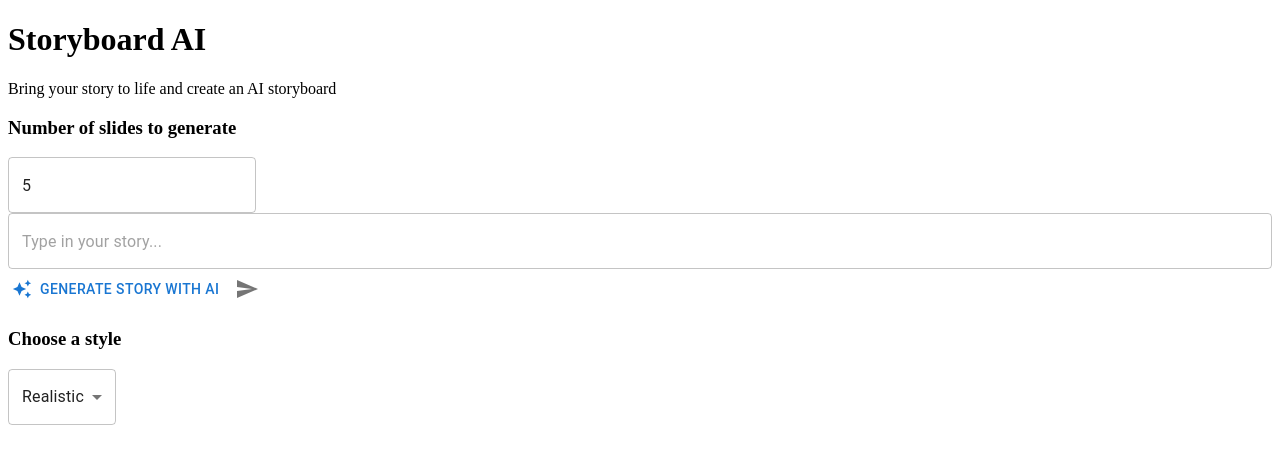
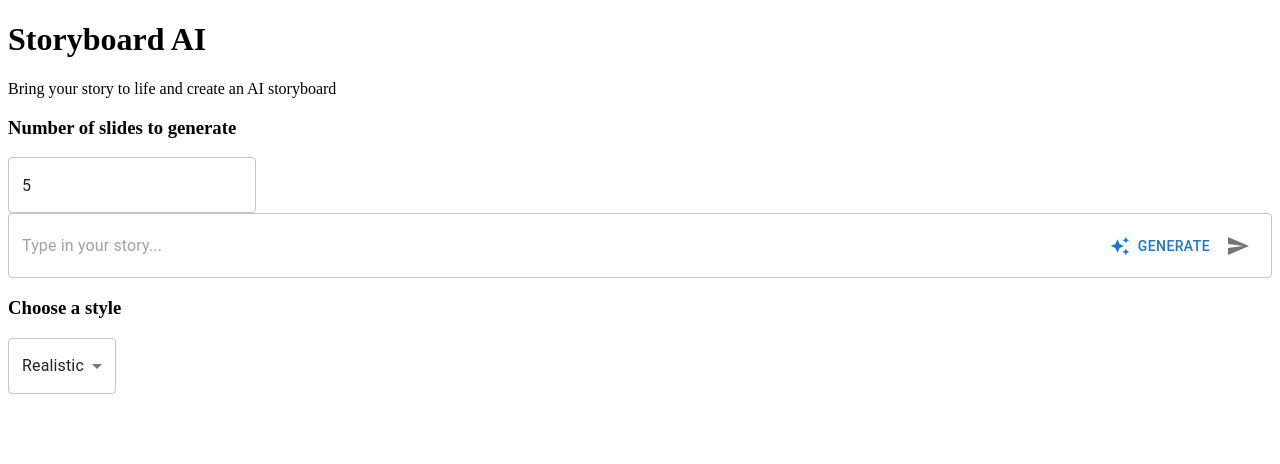
Before and after one commit to Zion-Dev1/storyboard-ai, a React (Vite) app in the folder client/: page / in a window 1280 px wide. Shown: the top 464 px of the page. Built offline with nearby package versions, Linux system fonts and the light colour scheme.

Commit message:
position generate and submit btns inside the input

```diff
--- a/client/src/components/GenerateStoryBtn.tsx
+++ b/client/src/components/GenerateStoryBtn.tsx
@@ -27,7 +27,7 @@ const GenerateStoryBtn = () => {
     const character = result.results;
 
     setCharacter(character);
-    return character
+    return character;
   };
 
   return (
@@ -46,7 +46,7 @@ const GenerateStoryBtn = () => {
       }}
       startIcon={isGenerating ? <CircularProgress /> : <AutoAwesome />}
     >
-      Generate Story with AI
+      Generate
     </Button>
   );
 };
--- a/client/src/components/StoryInput.tsx
+++ b/client/src/components/StoryInput.tsx
@@ -1,19 +1,30 @@
-import { TextField } from "@mui/material";
+import { InputAdornment, TextField } from "@mui/material";
+import GenerateStoryBtn from "./GenerateStoryBtn";
+import SubmitBtn from "./SubmitBtn";
+
 import useStoryInputStore from "../store/storyInputStore";
 
 const StoryInput = () => {
   const { storyInInput, setStoryInInput } = useStoryInputStore();
 
   return (
-    <div>
     <TextField
       fullWidth
       placeholder="Type in your story..."
       value={storyInInput.split(". ").join(".\n\n")}
       onChange={(e) => setStoryInInput(e.target.value)}
       multiline
+      slotProps={{
+        input: {
+          endAdornment: (
+            <InputAdornment position="end">
+              <GenerateStoryBtn />
+              <SubmitBtn />
+            </InputAdornment>
+          ),
+        },
+      }}
     ></TextField>
-    </div>
   );
 };
 
--- /dev/null
+++ b/client/src/components/SubmitBtn.tsx
@@ -0,0 +1,26 @@
+import { IconButton } from "@mui/material";
+import { Send } from "@mui/icons-material";
+
+import useStoryInputStore from "../store/storyInputStore";
+import { useNavigate } from "react-router-dom";
+
+const SubmitBtn = () => {
+  const { storyInInput } = useStoryInputStore();
+
+  const navigate = useNavigate();
+
+  const handleSubmit = (e: React.FormEvent) => {
+    e.preventDefault();
+    if (!storyInInput) return;
+
+    navigate("/board");
+  };
+
+  return (
+    <IconButton type="submit" onClick={handleSubmit}>
+      <Send />
+    </IconButton>
+  );
+};
+
+export default SubmitBtn;
--- a/client/src/pages/Home.tsx
+++ b/client/src/pages/Home.tsx
@@ -1,25 +1,8 @@
 import StoryInput from "../components/StoryInput";
 import StyleDropdown from "../components/StyleDropdown";
-import GenerateStoryBtn from "../components/GenerateStoryBtn";
 import NumOfSlidesInput from "../components/NumOfSlidesInput";
 
-import { useNavigate } from "react-router-dom";
-import { IconButton } from "@mui/material";
-import { Send } from "@mui/icons-material";
-import useStoryInputStore from "../store/storyInputStore";
-
 const HomeScreen = () => {
-  const { storyInInput } = useStoryInputStore();
-
-  const navigate = useNavigate();
-
-  const handleSubmit = (e: React.FormEvent) => {
-    e.preventDefault();
-    if (!storyInInput) return;
-
-    navigate("/board");
-  };
-
   return (
     <>
       <h1>Storyboard AI</h1>
@@ -27,11 +10,7 @@ const HomeScreen = () => {
       <NumOfSlidesInput />
 
       <StoryInput />
-      <GenerateStoryBtn />
 
-      <IconButton type="submit" onClick={handleSubmit}>
-        <Send />
-      </IconButton>
       <StyleDropdown />
     </>
   );
```
Lines whose indentation alone changed are shown as unchanged.
